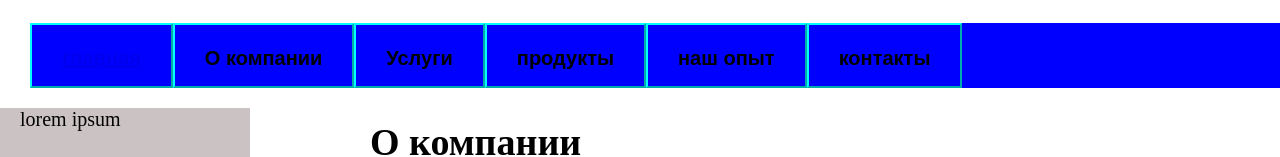
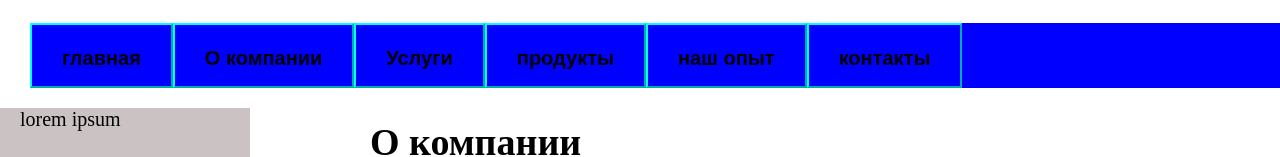
Before and after one commit to want74/Copy, a plain HTML site: page index.html in a window 1280 px wide. Shown: the part 147-304 px from the top of the page. Drawn offline with Linux system fonts and the light colour scheme.

Commit message:
Update Style.css

```diff
--- a/Style.css
+++ b/Style.css
@@ -78,3 +78,6 @@ body{
     width: 250px;
     margin-top: 130px;
 }
+.href{
+    text-decoration: none;
+    color:black;
```
